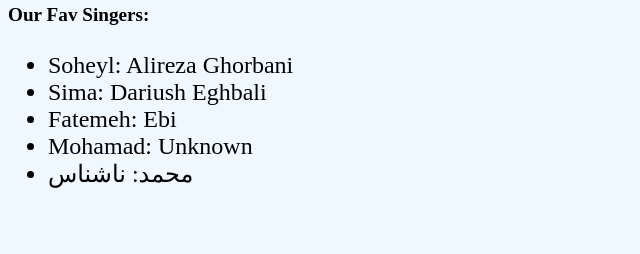
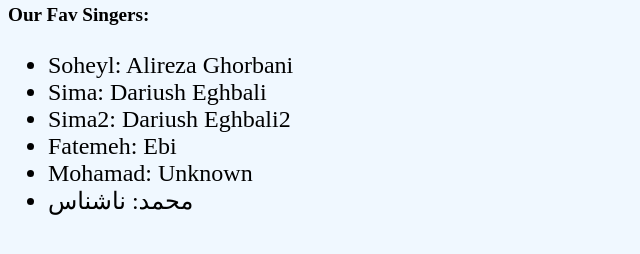
Before and after one commit to simayadolahi/git-tut, a plain HTML site: page index.html in a window 1280 px wide. Shown: the part 138-392 px from the top of the page, without its empty margins (0-640 px from the left). Drawn offline with Linux system fonts and the light colour scheme.

Commit message:
add fav singer

```diff
--- a/index.html
+++ b/index.html
@@ -20,6 +20,7 @@
     <ul>
         <li>Soheyl: Alireza Ghorbani</li>
         <li>Sima: Dariush Eghbali</li>
+        <li>Sima2: Dariush Eghbali2</li>
         <li>Fatemeh: Ebi</li>
         <li>Mohamad: Unknown</li>
         <li>محمد: ناشناس</li>
```
